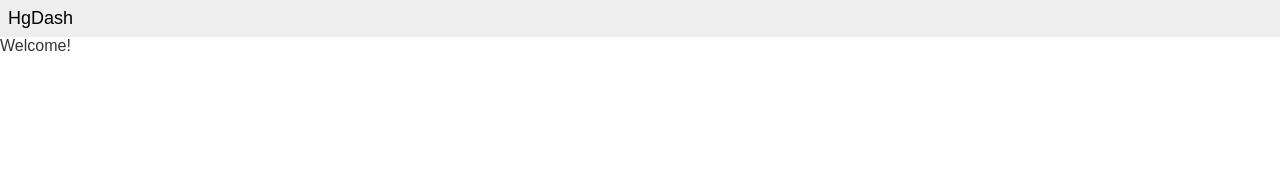
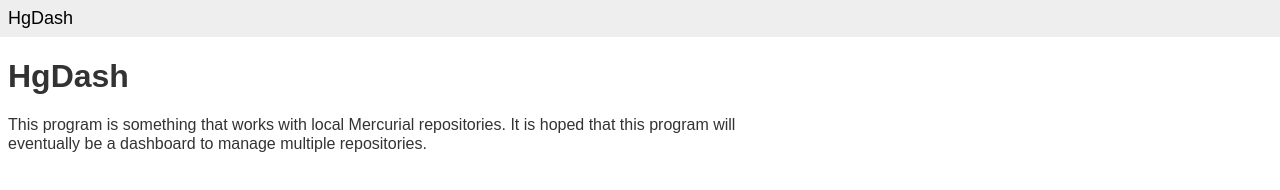
Before and after one commit to kazssym/hgview, a website: page web/index.html in a window 1280 px wide. Drawn offline with nearby package versions, Linux system fonts and the light colour scheme.

Commit message:
Modify web contents

```diff
--- a/web/index.html
+++ b/web/index.html
@@ -7,6 +7,14 @@
 </script>
 </head>
 <body>
-<main id="main">Welcome!</main>
+<main id="main">
+<div class="site-text-container">
+<h1>HgDash</h1>
+<p>
+This program is something that works with local Mercurial repositories.
+It is hoped that this program will eventually be a dashboard to manage multiple repositories.
+</p>
+</div>
+</main>
 </body>
 </html>
--- a/web/site.css
+++ b/web/site.css
@@ -49,3 +49,9 @@ body
 {
     font-size: 18px;
 }
+
+.site-text-container
+{
+    margin: 8px;
+    max-width: 800px;
+}
```
